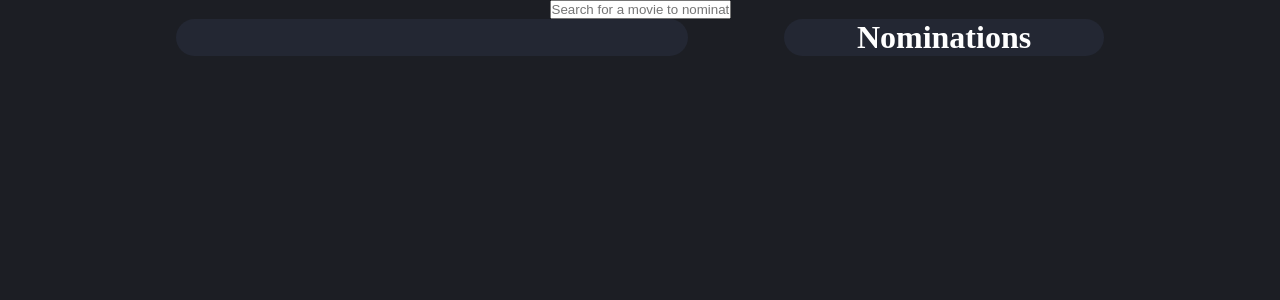
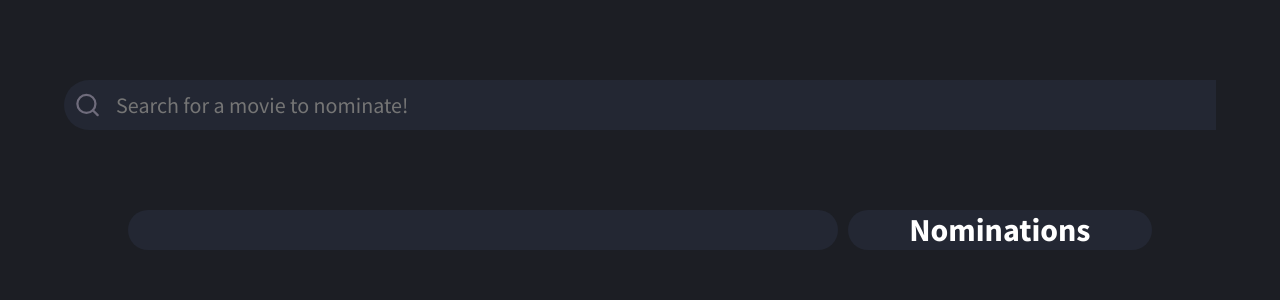
Before and after one commit to dermansultan/TheShoppies, a React (Create React App) app: page / in a window 1280 px wide. Shown: the top 300 px of the page. Built offline with nearby package versions, Linux system fonts and the light colour scheme.

Commit message:
css updates

```diff
--- a/package.json
+++ b/package.json
@@ -9,6 +9,7 @@
     "axios": "^0.21.1",
     "react": "^17.0.1",
     "react-dom": "^17.0.1",
+    "react-feather": "^2.0.9",
     "react-scripts": "4.0.1",
     "styled-components": "^5.2.1",
     "web-vitals": "^0.2.4"
--- a/src/App.js
+++ b/src/App.js
@@ -9,7 +9,14 @@ import styled from "styled-components";
 const ContentWrapper = styled.div`
   display: flex;
   width: 80%;
+  padding-top: 10vh;
   justify-content: space-around;
+  @media (max-width: 768px) {
+    flex-direction: column;
+    align-items: center;
+    width: 100%;
+    padding-top: 5vh;
+  }
 `;
 
 const apiKey = "55c7d734";
--- a/src/Components/MovieCard.js
+++ b/src/Components/MovieCard.js
@@ -1,18 +1,44 @@
 import styled from "styled-components";
+import { PlusCircle, XCircle } from "react-feather";
 
 const MovieCardWrapper = styled.li`
   display: flex;
   background-color: #1c1e24;
   border-radius: 4px;
-  width: 70%;
-  margin: 20px 0 20px 15px;
+  width: 90%;
+  height: 80px;
+  align-items center;
+  padding-left: 3px;
+  margin: 14px 0 14px 15px;
+  justify-content: space-between;
+  @media (max-width: 768px){
+    height: 50px;
+  }
 `;
 
 const MovieCardHeader = styled.h2`
   color: ${(props) => (props.primary ? "white" : "#6F6C7C")};
+  font-size: clamp(14px, 2.5vw, 18px);
 `;
 
-const MovieCardBtn = styled.button``;
+const MovieDetailsWrapper = styled.div`
+  display: flex;
+  flex-direction: column;
+`;
+
+const MovieCardBtn = styled.button`
+  background-color: ${(props) => (props.remove ? "#FD3124" : "#246BFD")};
+  width: 40px;
+  height: 40px;
+  border: 0;
+  border-radius: 10px;
+  margin-right: 5px;
+  @media (max-width: 768px) {
+    width: 30px;
+    height: 100%;
+    border-radius: 0;
+  }
+`;
 
 function MovieCard({
   movie,
@@ -46,11 +72,16 @@ function MovieCard({
         style={{ cursor: "pointer" }}
         onClick={() => handleModal(movie.imdbID)}
       >
+        <MovieDetailsWrapper>
           <MovieCardHeader primary>{movie.Title}</MovieCardHeader>
           <MovieCardHeader>{movie.Year}</MovieCardHeader>
-        <button className="btn Add" onClick={() => nominateMovie()}>
+        </MovieDetailsWrapper>
+        {/* <button className="btn Add" onClick={() => nominateMovie()}>
           +
-        </button>
+        </button> */}
+        <MovieCardBtn onClick={() => nominateMovie()}>
+          <PlusCircle color={"white"} size={16}></PlusCircle>
+        </MovieCardBtn>
       </MovieCardWrapper>
     );
   }
@@ -58,8 +89,10 @@ function MovieCard({
     // console.log("its not a nomination card but it nominated already");
     return (
       <MovieCardWrapper>
+        <MovieDetailsWrapper>
           <MovieCardHeader>{movie.Title}</MovieCardHeader>
           <MovieCardHeader>{movie.Year}</MovieCardHeader>
+        </MovieDetailsWrapper>
         {/* No button greyed out */}
         {/* <button className="btn Add">+</button> */}
       </MovieCardWrapper>
@@ -71,11 +104,13 @@ function MovieCard({
     // );
     return (
       <MovieCardWrapper>
+        <MovieDetailsWrapper>
           <MovieCardHeader primary>{movie.Title}</MovieCardHeader>
           <MovieCardHeader>{movie.Year}</MovieCardHeader>
-        <button className="btn remove" onClick={() => cancelNomination()}>
-          -
-        </button>
+        </MovieDetailsWrapper>
+        <MovieCardBtn remove onClick={() => cancelNomination()}>
+          <XCircle color={"white"} size={16}></XCircle>
+        </MovieCardBtn>
       </MovieCardWrapper>
     );
   }
--- a/src/Components/MovieList.js
+++ b/src/Components/MovieList.js
@@ -4,10 +4,13 @@ import styled from "styled-components";
 const ResultsWrapper = styled.ul`
   background-color: #232733;
   border-radius: 30px;
-  width: 50%;
+  width: 70%;
   display: flex;
   align-items: flex-start;
   flex-direction: column;
+  @media (max-width: 768px) {
+    width: 100%;
+  }
 `;
 
 function MovieList({
--- a/src/Components/NominationList.js
+++ b/src/Components/NominationList.js
@@ -2,13 +2,20 @@ import MovieCard from "./MovieCard";
 import styled from "styled-components";
 
 const NominationWrapper = styled.ul`
-  align-self: flex-end;
+  align-self: flex-start;
   background-color: #232733;
   border-radius: 30px;
-  width: 320px;
+  width: 30%;
   display: flex;
   align-items: center;
   flex-direction: column;
+  margin-left: 10px;
+  @media (max-width: 768px) {
+    align-self: center;
+    margin-left: 0;
+    margin-top: 10px;
+    width: 70%;
+  }
 `;
 const NominationTitle = styled.h1`
   color: white;
--- a/src/Components/SearchBox.js
+++ b/src/Components/SearchBox.js
@@ -1,6 +1,33 @@
 import React, { useEffect, useState } from "react";
 import axios from "axios";
 import useDebounce from "../Hooks/debounce";
+import styled from "styled-components";
+import { Search } from "react-feather";
+
+const SearchWrapper = styled.div`
+  display: flex;
+  margin-top: 10vh;
+  width: 90%;
+  background: #232733;
+  justify-content: space-between;
+  height: 50px;
+  border-radius: 30px;
+`;
+
+const SearchForm = styled.form`
+  width: 100%;
+`;
+
+const SearchInput = styled.input`
+  align-self: center;
+  width: 100%;
+  color: #6f6c7c;
+  height: 100%;
+  background: #232733;
+  border: none;
+  padding-left: 15px;
+  font-size: clamp(14px, 2.5vw, 22px);
+`;
 
 function SearchBox({ setIsLoading, setMoviesArr, setFailure, apiKey }) {
   // State for Input
@@ -14,7 +41,9 @@ function SearchBox({ setIsLoading, setMoviesArr, setFailure, apiKey }) {
       // use user input to queue server request
       // axios request : get - set isloading true
       axios
-        .get(`http://www.omdbapi.com/?apikey=${apiKey}&s=${userInput}&type=movie`)
+        .get(
+          `http://www.omdbapi.com/?apikey=${apiKey}&s=${userInput}&type=movie`
+        )
         .then((res) => {
           console.log(res);
           setIsLoading(false);
@@ -35,17 +64,23 @@ function SearchBox({ setIsLoading, setMoviesArr, setFailure, apiKey }) {
   }, [deBouncedUserInput]);
 
   return (
-    <div className="searchBoxWrapper">
-      <form className="searchForm">
-        <input
+    <SearchWrapper>
+      <Search
+        color={"#6f6c7c"}
+        size={28}
+        style={{ alignSelf: "center", marginLeft: "10px" }}
+      ></Search>
+      {/* <form className="searchForm"> */}
+      <SearchForm>
+        <SearchInput
           className="searchedMovie"
           name="searchedMovie"
           value={userInput}
           onChange={(e) => setUserInput(e.target.value)}
           placeholder="Search for a movie to nominate!"
-        ></input>
-      </form>
-    </div>
+        ></SearchInput>
+      </SearchForm>
+    </SearchWrapper>
   );
 }
 
--- a/src/index.css
+++ b/src/index.css
@@ -1,14 +1,17 @@
-*{
+@import url("https://fonts.googleapis.com/css2?family=Source+Sans+Pro:wght@300;400;600;700&display=swap");
+
+* {
+  font-family: "Source Sans Pro", sans-serif;
   margin: 0;
   padding: 0;
   box-sizing: border-box;
 }
 
-body{
+body {
   background-color: #1c1e24;
 }
 
-.App{
+.App {
   display: flex;
   justify-content: center;
   align-items: center;
```
Also changed, not shown: 2 other files (tests, documents, lock files or other folders). Lines whose indentation alone changed are shown as unchanged.
